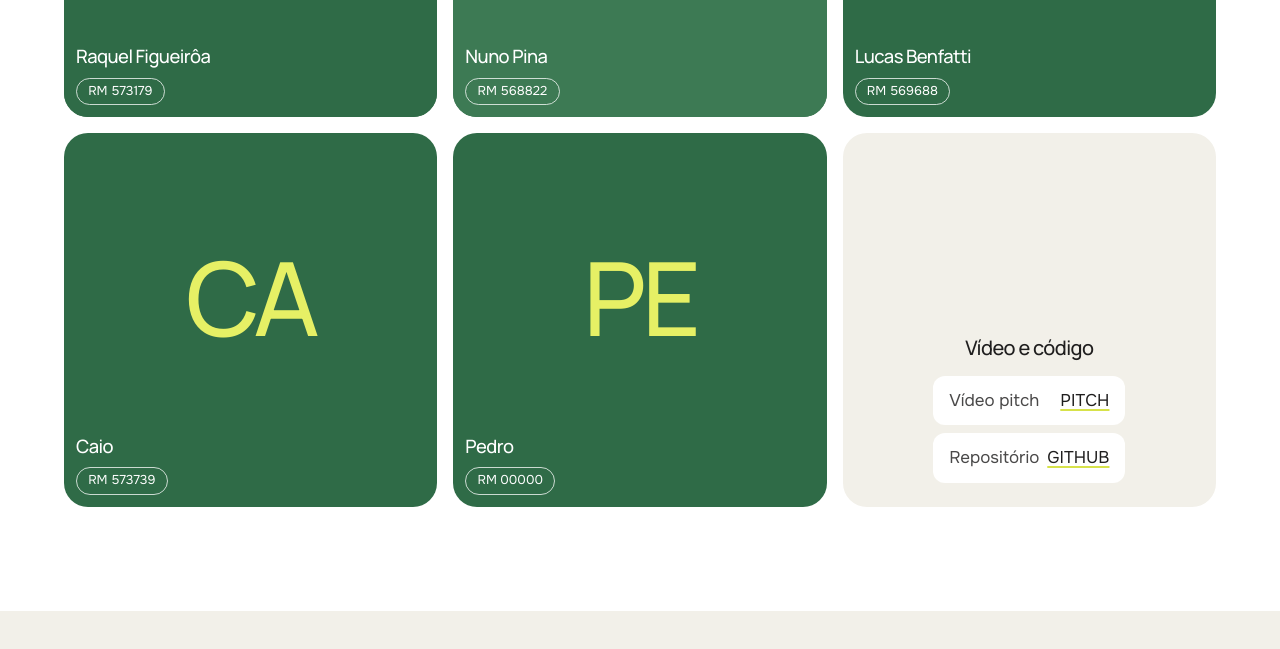
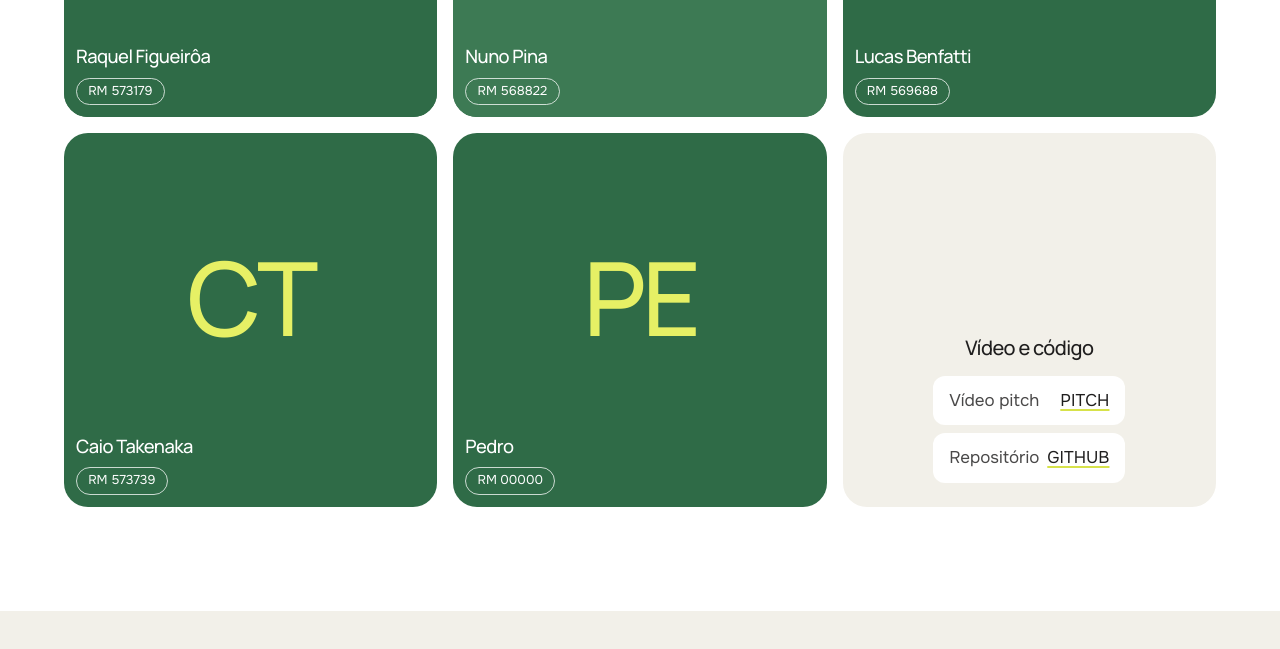
Before and after one commit to nunonegrier/sobroudoou, a plain HTML site: page equipe.html in a window 1280 px wide. Shown: the part 649-1298 px from the top of the page. Drawn offline with Linux system fonts and the light colour scheme.

Commit message:
Adicionado sobrenome do Caio

```diff
--- a/equipe.html
+++ b/equipe.html
@@ -75,9 +75,9 @@
             </div>
           </article>
           <article class="cartao-equipe">
-            <p class="avatar-iniciais" aria-hidden="true">CA</p>
+            <p class="avatar-iniciais" aria-hidden="true">CT</p>
             <div class="equipe-info">
-              <h3>Caio</h3>
+              <h3>Caio Takenaka</h3>
               <p class="equipe-rm">RM 573739</p>
               <!-- <p class="equipe-funcao">Conteúdo, dados e README</p> -->
             </div>
```
